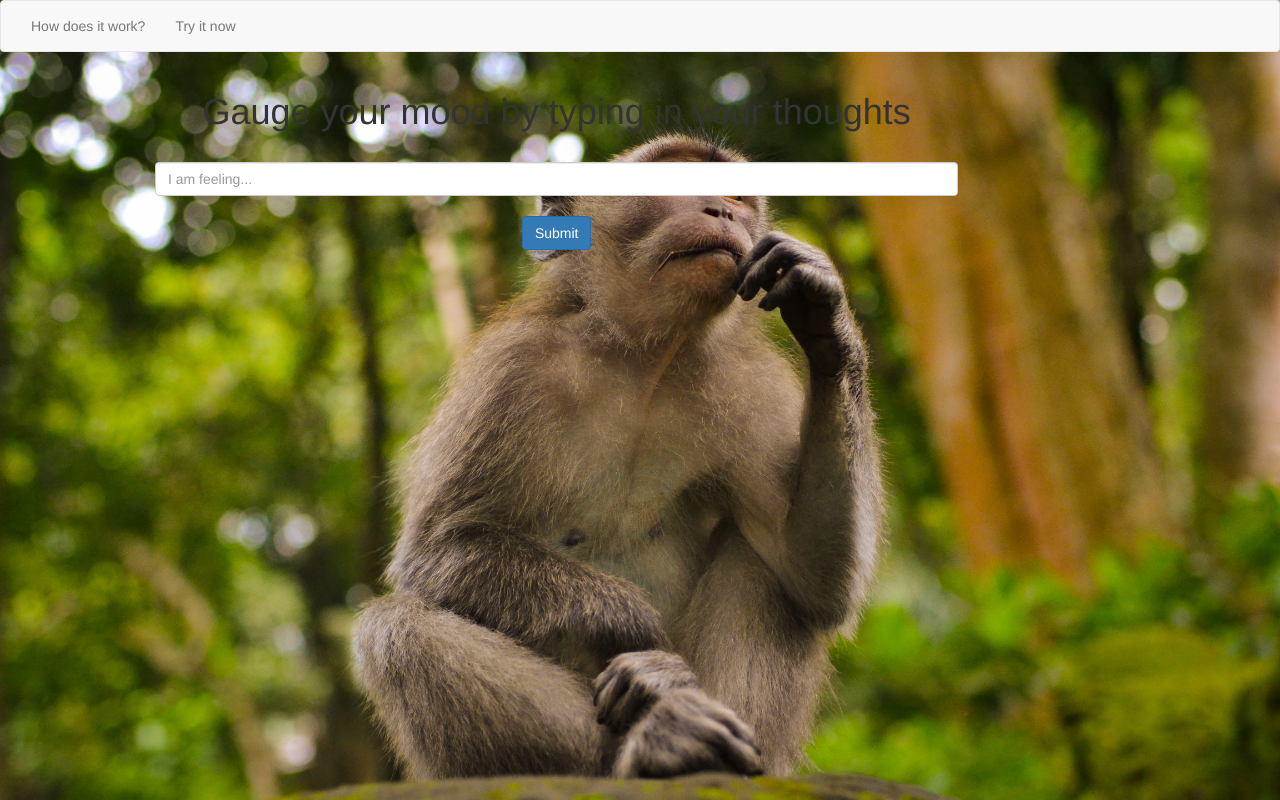
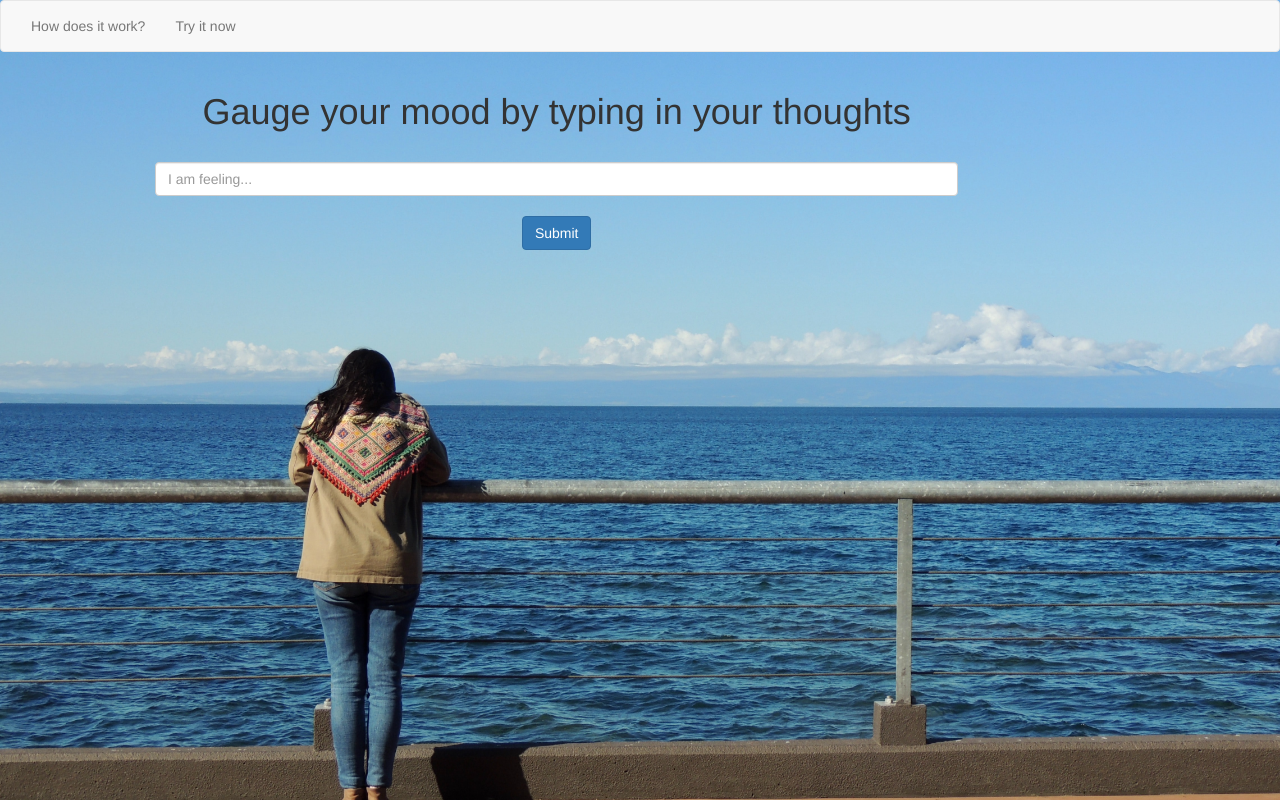
Before and after one commit to SiddharthaAnand/thought-classifier, a Flask app: page / in a window 1280 px wide. Run offline with Flask 2, Linux system fonts and the light colour scheme; parts of the project's set-up code (start-up, migrations or seed data) failed here and were passed over; some libraries are stand-ins or nearby versions.

Commit message:
Change bg to suit the text color

```diff
--- a/static/main.css
+++ b/static/main.css
@@ -5,7 +5,7 @@ html {
 
 .bg {
   /* The image used */
-  background-image: url("contemplate-monkey-bg.jpg");
+  background-image: url("contemplate-bridge-bg.jpg");
   /* Full height */
   height: 100%;
   /* Center and scale the image nicely */
```
Also changed, not shown: static/contemplate-bridge-bg.jpg (added).
